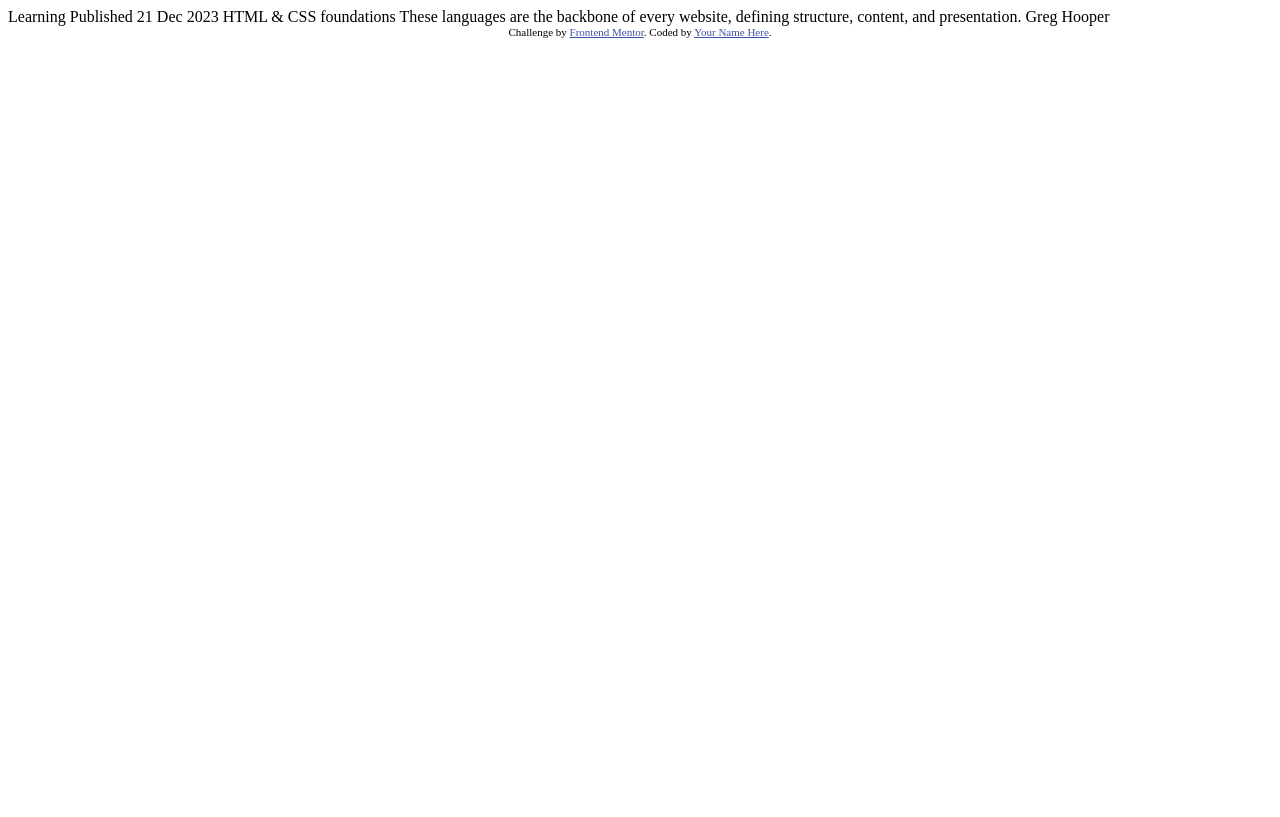
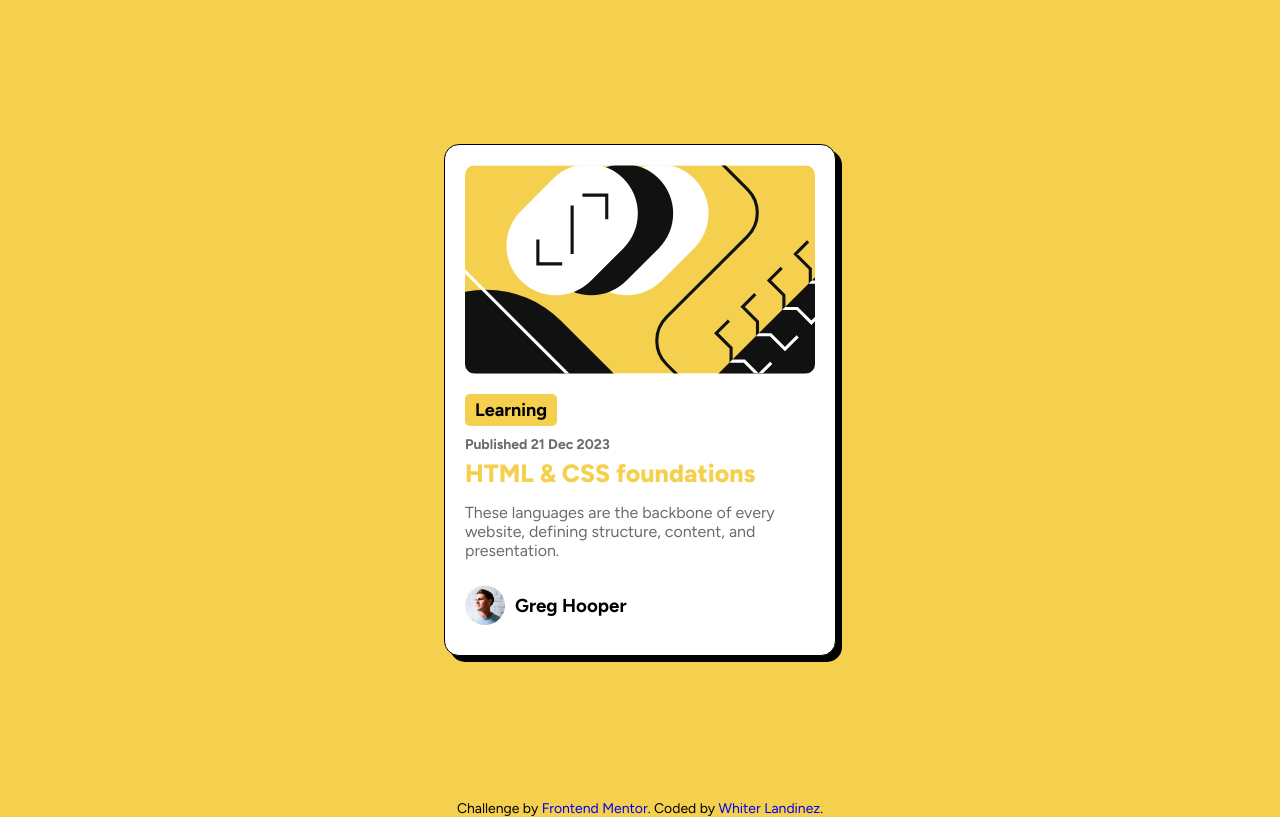
Before and after one commit to Whijlp/Blog-preview-card, a plain HTML site: page index.html in a window 1280 px wide. Drawn offline with Linux system fonts and the light colour scheme.

Commit message:
Proyecto terminado

```diff
--- /dev/null
+++ b/design/blocks/card.css
@@ -0,0 +1,56 @@
+.card{
+    padding: 20px;
+    background-color: white;
+    border-radius: 15px;
+    border: 1px solid black;
+    box-shadow: 6px 6px 0px 0px #000;
+    width: 350px;
+}
+
+.card_container{
+    display: flex;
+    flex-direction: column;
+
+}
+
+.card_image{
+    width: 100%;
+    border-radius: 10px;
+    margin-bottom: 15px;
+}
+
+.card_avatar{
+    width: 40px;
+    height: 40px;
+    margin:10px 10px 10px 0;
+}
+
+
+.card_link{
+    font-weight: 800;
+    font-size: 25px;
+    margin: 5px 0 0 0;
+    cursor:  pointer;
+    text-decoration:none;
+    color:hsl(47, 88%, 63%) ;
+
+}
+.card_date{
+    color:  hsl(0, 0%, 42%);
+    margin: 5px 0 0 0;
+    font-size: 14px;
+}
+
+.card_text{
+    margin: 15px 0;
+    color: hsl(0, 0%, 42%);}
+
+.card_label{
+    border-radius: 5px;
+    padding:  5px 10px;
+    background-color:hsl(47, 88%, 63%);
+    margin: 5px 0;
+    width: fit-content;
+    font-size: 18px;
+
+}
--- /dev/null
+++ b/design/blocks/footer.css
@@ -0,0 +1,12 @@
+.footer{
+    text-align: center;
+    color: black;
+}
+.card_footer{
+    display: flex;
+   }
+
+.footer_attribution,a{
+    text-decoration: none;
+    font-size: 14px;
+}
--- /dev/null
+++ b/design/blocks/main.css
@@ -0,0 +1,12 @@
+.main{
+
+     max-width: 100%;
+    height: 100%;
+    min-height: 100vh;
+    margin: auto;
+    display: flex;
+    justify-content: center;
+    flex-direction: column;
+    align-items: center;
+
+}
--- /dev/null
+++ b/design/blocks/pages.css
@@ -0,0 +1,5 @@
+.pages{
+   margin: 0;
+   background-color: hsl(47, 88%, 63%);
+   font-family: 'Figtree', sans-serif;
+}
--- /dev/null
+++ b/design/page/index.css
@@ -0,0 +1,4 @@
+@import url("../blocks/main.css");
+@import url("../blocks/pages.css");
+@import url("../blocks/card.css");
+@import url("../blocks/footer.css");
--- a/index.html
+++ b/index.html
@@ -1,34 +1,75 @@
 <!DOCTYPE html>
 <html lang="en">
   <head>
-  <meta charset="UTF-8">
-  <meta name="viewport" content="width=device-width, initial-scale=1.0"> <!-- displays site properly based on user's device -->
-
-  <link rel="icon" type="image/png" sizes="32x32" href="./assets/images/favicon-32x32.png">
+    <meta charset="UTF-8" />
+    <meta name="viewport" content="width=device-width, initial-scale=1.0" />
+    <!-- displays site properly based on user's device -->
+    <meta name="keywords" content=" HTML, CSS" />
+    <meta name="description" content="Preview card" />
+    <link rel="stylesheet" href="./design/page/index.css" />
+    <link rel="preconnect" href="https://fonts.googleapis.com" />
+    <link rel="preconnect" href="https://fonts.gstatic.com" crossorigin />
+    <link
+      href="https://fonts.googleapis.com/css2?family=Figtree:ital,wght@0,300..900;1,300..900&family=Outfit:wght@100..900&display=swap"
+      rel="stylesheet"
+    />
+    <link
+      rel="icon"
+      type="image/png"
+      sizes="32x32"
+      href="./assets/images/favicon-32x32.png"
+    />
 
     <title>Frontend Mentor | Blog preview card</title>
 
     <!-- Feel free to remove these styles or customise in your own stylesheet 👍 -->
     <style>
-    .attribution { font-size: 11px; text-align: center; }
-    .attribution a { color: hsl(228, 45%, 44%); }
+      .attribution {
+        font-size: 11px;
+        text-align: center;
+      }
+      .attribution a {
+        color: hsl(228, 45%, 44%);
+      }
     </style>
   </head>
-<body>
+  <body class="pages">
+    <main class="main">
+      <section class="card">
+        <div class="card_container">
+          <img
+            src="./assets/images/illustration-article.svg"
+            alt="ilustracion del articulo"
+            class="card_image"
+          />
 
-  Learning
+          <h3 class="card_label">Learning</h3>
+          <h3 class="card_date">Published 21 Dec 2023</h3>
 
-  Published 21 Dec 2023
+          <a class="card_link" href="#">HTML & CSS foundations</a>
 
-  HTML & CSS foundations
-
-  These languages are the backbone of every website, defining structure, content, and presentation.
-
-  Greg Hooper
-
-  <div class="attribution">
-    Challenge by <a href="https://www.frontendmentor.io?ref=challenge" target="_blank">Frontend Mentor</a>.
-    Coded by <a href="#">Your Name Here</a>.
+          <p class="card_text">
+            These languages are the backbone of every website, defining
+            structure, content, and presentation.
+          </p>
+          <footer class="card_footer">
+            <img
+              src="./assets/images/image-avatar.webp"
+              alt="img avatar"
+              class="card_avatar"
+            />
+            <h3>Greg Hooper</h3>
+          </footer>
         </div>
+      </section>
+    </main>
+    <footer class="footer">
+      <div class="footer_attribution">
+        Challenge by
+        <a href="https://www.frontendmentor.io?ref=challenge" target="_blank"
+          >Frontend Mentor</a
+        >. Coded by <a href="#">Whiter Landinez</a>.
+      </div>
+    </footer>
   </body>
 </html>
```
Also changed, not shown: assets/images/Solution.png (added), assets/images/puntero.png (added), image.png (added), 2 other files. Lines whose indentation alone changed are shown as unchanged.
